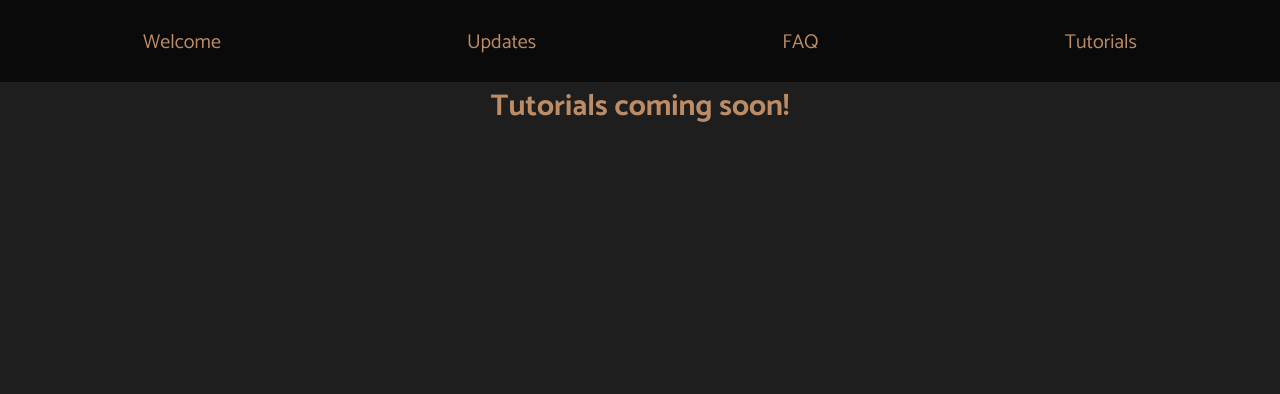
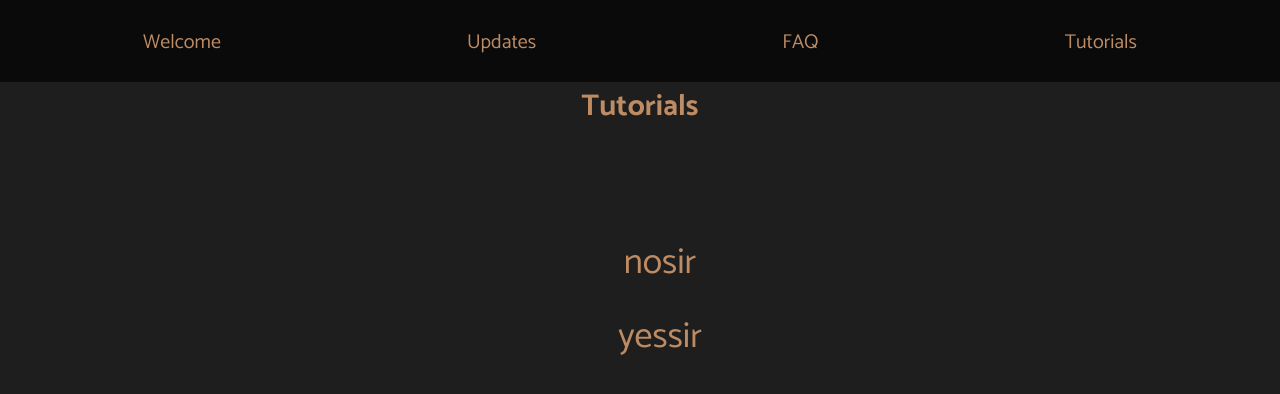
Before and after one commit to CowWorks/CowWorks.github.io, a plain HTML site: page tutorials.html in a window 1280 px wide. Drawn offline with Linux system fonts and the light colour scheme.

Commit message:
update: added structure to the tutorials page

```diff
--- a/style.css
+++ b/style.css
@@ -16,17 +16,20 @@ header{
 ul{
     list-style-type: none;
     display: flex;
-    flex-direction: row;
+    flex-direction: column-reverse;
 }
 li{
-    margin: auto;
+    font-size: 45px;
+    padding: 0;
+    border-radius: 20px;
+    border-width: 20px;
+    border: black;
 }
 div{
     margin: auto;
 }
 a{
     text-decoration: none;
-    background: rgb(10, 10, 10);
     color: rgb(190, 140, 100);
     font-size: 80%;
 }
@@ -35,6 +38,9 @@ section{
     margin-right: 20%;
     /*I don't think this does anything? - display: block;*/
     padding: 0px;
+}
+p{
+    background: black;
 }
 h1{
     margin: 0;
@@ -57,6 +63,8 @@ a:hover{
     padding: 20px;
     margin-left: -20px;
     margin-right: -20px;
+    margin-top: -20px;
+    margin-bottom: -20px;
 }
 footer{
     background: rgb(10, 10, 10);
--- a/tutorials.html
+++ b/tutorials.html
@@ -14,8 +14,16 @@
             <div><a href = tutorials.html>Tutorials</a></div>
         </header>
         <section>
-            <center><intro><div class="center-width-wrapper"><h1>Tutorials coming soon!<br><br></h1></div></intro></center>
-            <cowfacts><div class="center-width-wrapper"><br><h2></h2></div></cowfacts>
+            <center><intro><div class="center-width-wrapper"><h1>Tutorials<br><br></h1></div></intro></center>
+            <br>
+            <center>
+            <nav>
+                <ul>
+                    <li><a href="assets/webdevtutorial.html">yessir</a></li>
+                    <li><a href="assets/webdevtutorial.html">nosir</a></li>
+                </ul>
+            </nav>
+            </center>
         </section>
         <footer>
 
```
Also changed, not shown: assets/webdevtutorial.html (added, +20 -0 lines), assets/html.png (added).
